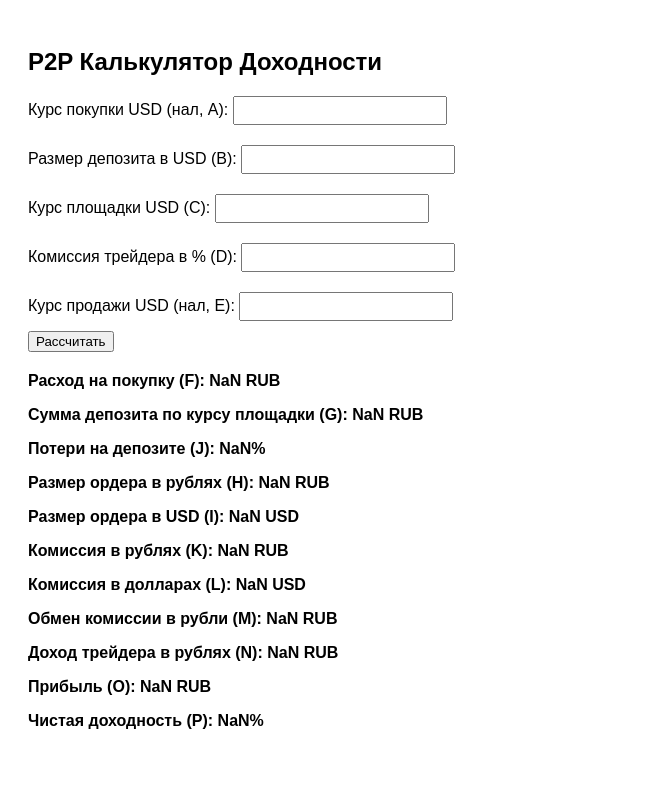
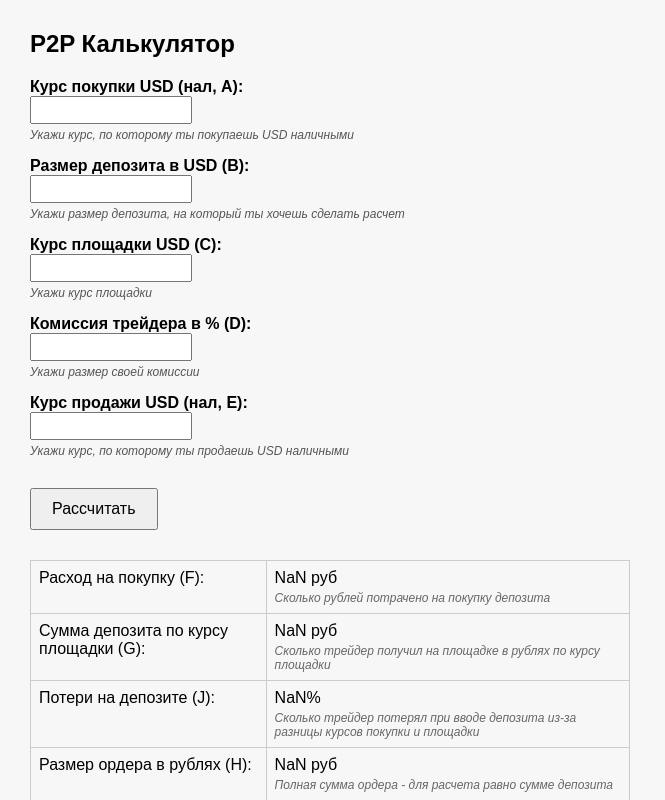
Before and after one commit to kirniv/p2p-calculator, a plain HTML site: page index.html in a window 1280 px wide. Both pictures are taken after a click on the button "Рассчитать". Shown: the top 800 px of the page, without its empty margins (0-665 px from the left). Drawn offline with Linux system fonts and the light colour scheme.

Commit message:
Update index.html

```diff
--- a/index.html
+++ b/index.html
@@ -1,28 +1,93 @@
 <!DOCTYPE html>
 <html lang="ru">
 <head>
-  <meta charset="UTF-8">
-  <title>P2P Калькулятор Доходности</title>
+  <meta charset="UTF-8" />
+  <meta name="viewport" content="width=device-width, initial-scale=1.0"/>
+  <title>P2P Калькулятор</title>
   <style>
-    body { font-family: Arial, sans-serif; padding: 20px; }
-    input { margin-bottom: 10px; padding: 5px; width: 200px; }
-    label { display: block; margin-top: 10px; }
-    .result { margin-top: 20px; font-weight: bold; }
+    body {
+      font-family: Arial, sans-serif;
+      margin: 30px;
+      background-color: #f7f7f7;
+    }
+
+    label {
+      display: block;
+      margin-top: 15px;
+      font-weight: bold;
+    }
+
+    input[type="number"] {
+      width: 150px;
+      padding: 4px;
+      font-size: 14px;
+      margin-bottom: 4px;
+    }
+
+    .comment {
+      font-size: 12px;
+      font-style: italic;
+      color: #555;
+      margin-bottom: 10px;
+    }
+
+    button {
+      margin-top: 20px;
+      padding: 10px 20px;
+      font-size: 16px;
+    }
+
+    table {
+      margin-top: 30px;
+      border-collapse: collapse;
+      width: 100%;
+      max-width: 600px;
+    }
+
+    table, th, td {
+      border: 1px solid #ccc;
+    }
+
+    td {
+      padding: 8px;
+      vertical-align: top;
+    }
+
+    .result-comment {
+      font-size: 12px;
+      font-style: italic;
+      color: #666;
+      margin-top: 4px;
+    }
   </style>
 </head>
 <body>
 
-  <h2>P2P Калькулятор Доходности</h2>
+  <h2>P2P Калькулятор</h2>
 
-  <label>Курс покупки USD (нал, A): <input type="number" id="A" step="0.01" /></label>
-  <label>Размер депозита в USD (B): <input type="number" id="B" step="0.01" /></label>
-  <label>Курс площадки USD (C): <input type="number" id="C" step="0.01" /></label>
-  <label>Комиссия трейдера в % (D): <input type="number" id="D" step="0.01" /></label>
-  <label>Курс продажи USD (нал, E): <input type="number" id="E" step="0.01" /></label>
+  <label for="A">Курс покупки USD (нал, A):</label>
+  <input type="number" id="A" step="0.01">
+  <div class="comment">Укажи курс, по которому ты покупаешь USD наличными</div>
+
+  <label for="B">Размер депозита в USD (B):</label>
+  <input type="number" id="B" step="0.01">
+  <div class="comment">Укажи размер депозита, на который ты хочешь сделать расчет</div>
+
+  <label for="C">Курс площадки USD (C):</label>
+  <input type="number" id="C" step="0.01">
+  <div class="comment">Укажи курс площадки</div>
+
+  <label for="D">Комиссия трейдера в % (D):</label>
+  <input type="number" id="D" step="0.01">
+  <div class="comment">Укажи размер своей комиссии</div>
+
+  <label for="E">Курс продажи USD (нал, E):</label>
+  <input type="number" id="E" step="0.01">
+  <div class="comment">Укажи курс, по которому ты продаешь USD наличными</div>
 
   <button onclick="calculate()">Рассчитать</button>
 
-  <div class="result" id="output"></div>
+  <div id="result"></div>
 
   <script>
     function calculate() {
@@ -32,33 +97,34 @@
       const D = parseFloat(document.getElementById("D").value) / 100;
       const E = parseFloat(document.getElementById("E").value);
 
-      const F = A * B;              // Расход в рублях на покупку депозита
-      const G = B * C;              // Сумма депозита в рублях по курсу площадки
-      const J = G / F - 1;          // Потери в % при депозите
-      const H = G;                  // Размер ордера в рублях
-      const I = H / C;              // Размер ордера в долларах
-      const K = H * D;              // Комиссия в рублях
-      const L = K / C;              // Комиссия в долларах
-      const M = L * E;              // Обмен в рубли
-      const N = M + H;              // Итого доход в рублях
-      const O = N - F;              // Прибыль
-      const P = O / F;              // Доходность
+      const F = A * B;
+      const G = B * C;
+      const J = G / F - 1;
+      const H = G;
+      const I = H / C;
+      const K = H * D;
+      const L = K / C;
+      const M = L * E;
+      const N = M + H;
+      const O = N - F;
+      const P = O / F;
 
-      document.getElementById("output").innerHTML = `
-        <p><strong>Расход на покупку (F):</strong> ${F.toFixed(2)} RUB</p>
-        <p><strong>Сумма депозита по курсу площадки (G):</strong> ${G.toFixed(2)} RUB</p>
-        <p><strong>Потери на депозите (J):</strong> ${(J * 100).toFixed(2)}%</p>
-        <p><strong>Размер ордера в рублях (H):</strong> ${H.toFixed(2)} RUB</p>
-        <p><strong>Размер ордера в USD (I):</strong> ${I.toFixed(2)} USD</p>
-        <p><strong>Комиссия в рублях (K):</strong> ${K.toFixed(2)} RUB</p>
-        <p><strong>Комиссия в долларах (L):</strong> ${L.toFixed(2)} USD</p>
-        <p><strong>Обмен комиссии в рубли (M):</strong> ${M.toFixed(2)} RUB</p>
-        <p><strong>Доход трейдера в рублях (N):</strong> ${N.toFixed(2)} RUB</p>
-        <p><strong>Прибыль (O):</strong> ${O.toFixed(2)} RUB</p>
-        <p><strong>Чистая доходность (P):</strong> ${(P * 100).toFixed(2)}%</p>
+      document.getElementById("result").innerHTML = `
+        <table>
+          <tr><td>Расход на покупку (F):</td><td>${F.toFixed(2)} руб<br><div class="result-comment">Сколько рублей потрачено на покупку депозита</div></td></tr>
+          <tr><td>Сумма депозита по курсу площадки (G):</td><td>${G.toFixed(2)} руб<br><div class="result-comment">Сколько трейдер получил на площадке в рублях по курсу площадки</div></td></tr>
+          <tr><td>Потери на депозите (J):</td><td>${(J * 100).toFixed(2)}%<br><div class="result-comment">Сколько трейдер потерял при вводе депозита из-за разницы курсов покупки и площадки</div></td></tr>
+          <tr><td>Размер ордера в рублях (H):</td><td>${H.toFixed(2)} руб<br><div class="result-comment">Полная сумма ордера - для расчета равно сумме депозита</div></td></tr>
+          <tr><td>Размер ордера в USD (I):</td><td>${I.toFixed(2)} USD<br><div class="result-comment">Пересчитано в доллары по курсу площадки</div></td></tr>
+          <tr><td>Комиссия в рублях (K):</td><td>${K.toFixed(2)} руб<br><div class="result-comment">Размер комиссии трейдера в рублях</div></td></tr>
+          <tr><td>Комиссия в долларах (L):</td><td>${L.toFixed(2)} USD<br><div class="result-comment">Размер комиссии трейдера в рублях</div></td></tr>
+          <tr><td>Обмен комиссии в рубли (M):</td><td>${M.toFixed(2)} руб<br><div class="result-comment">Сколько получится при продаже комиссии за наличные</div></td></tr>
+          <tr><td>Доход трейдера в рублях (N):</td><td>${N.toFixed(2)} руб<br><div class="result-comment">Доход трейдера с учетом комиссии</div></td></tr>
+          <tr><td>Прибыль (O):</td><td>${O.toFixed(2)} руб<br><div class="result-comment">Разница между доходом и суммой на покупку депозита</div></td></tr>
+          <tr><td>Чистая доходность (P):</td><td>${(P * 100).toFixed(2)}%<br><div class="result-comment">Чистая доходность при полном оборачивании депозита</div></td></tr>
+        </table>
       `;
     }
   </script>
-
 </body>
 </html>
```
